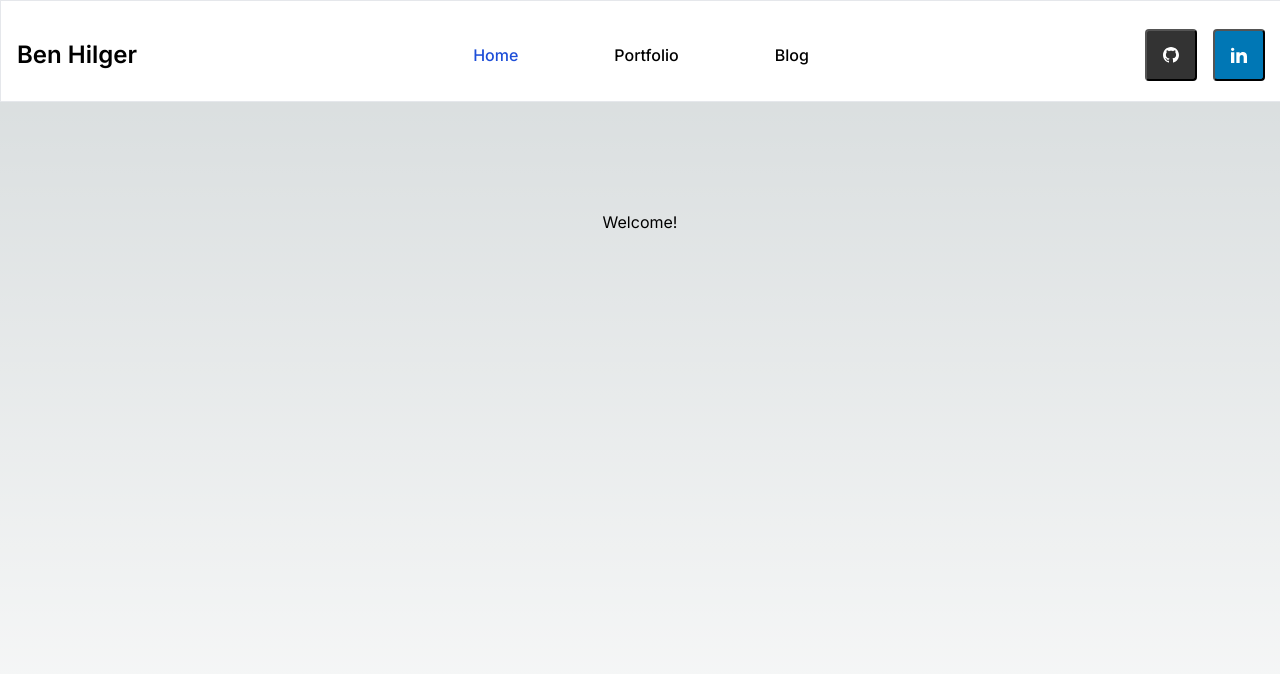
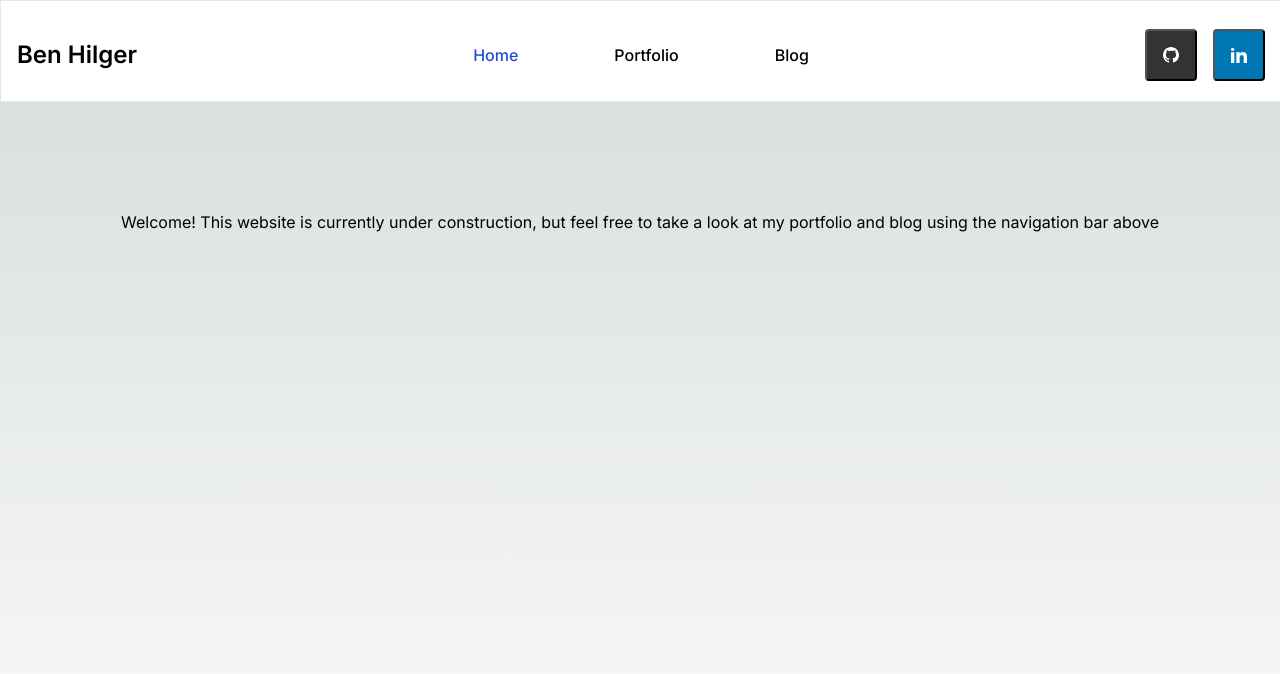
Before and after one commit to Ben-Hilger/website, a Next.js app in the folder web/: page / in a window 1280 px wide. Shown: the top 674 px of the page. Built offline with nearby package versions, Linux system fonts and the light colour scheme.

Commit message:
add update message on home page

```diff
--- a/web/src/app/page.tsx
+++ b/web/src/app/page.tsx
@@ -1,7 +1,7 @@
 export default function Home() {
   return (
     <main className="flex h-100 flex-col align-items-center justify-content-between p-6">
-      <p>Welcome!</p>
+      <p>Welcome! This website is currently under construction, but feel free to take a look at my portfolio and blog using the navigation bar above</p>
     </main>
   )
 }
```
